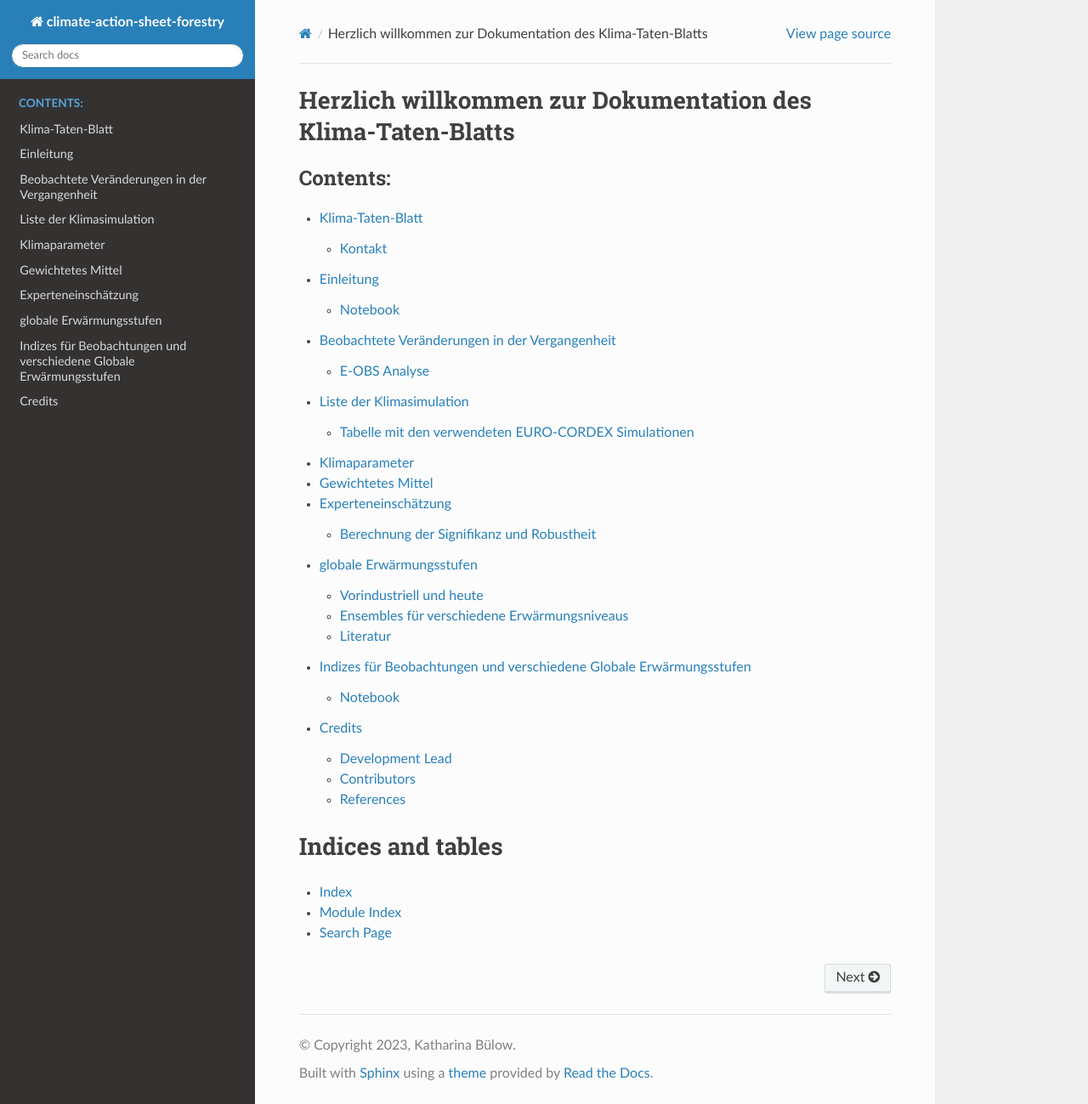
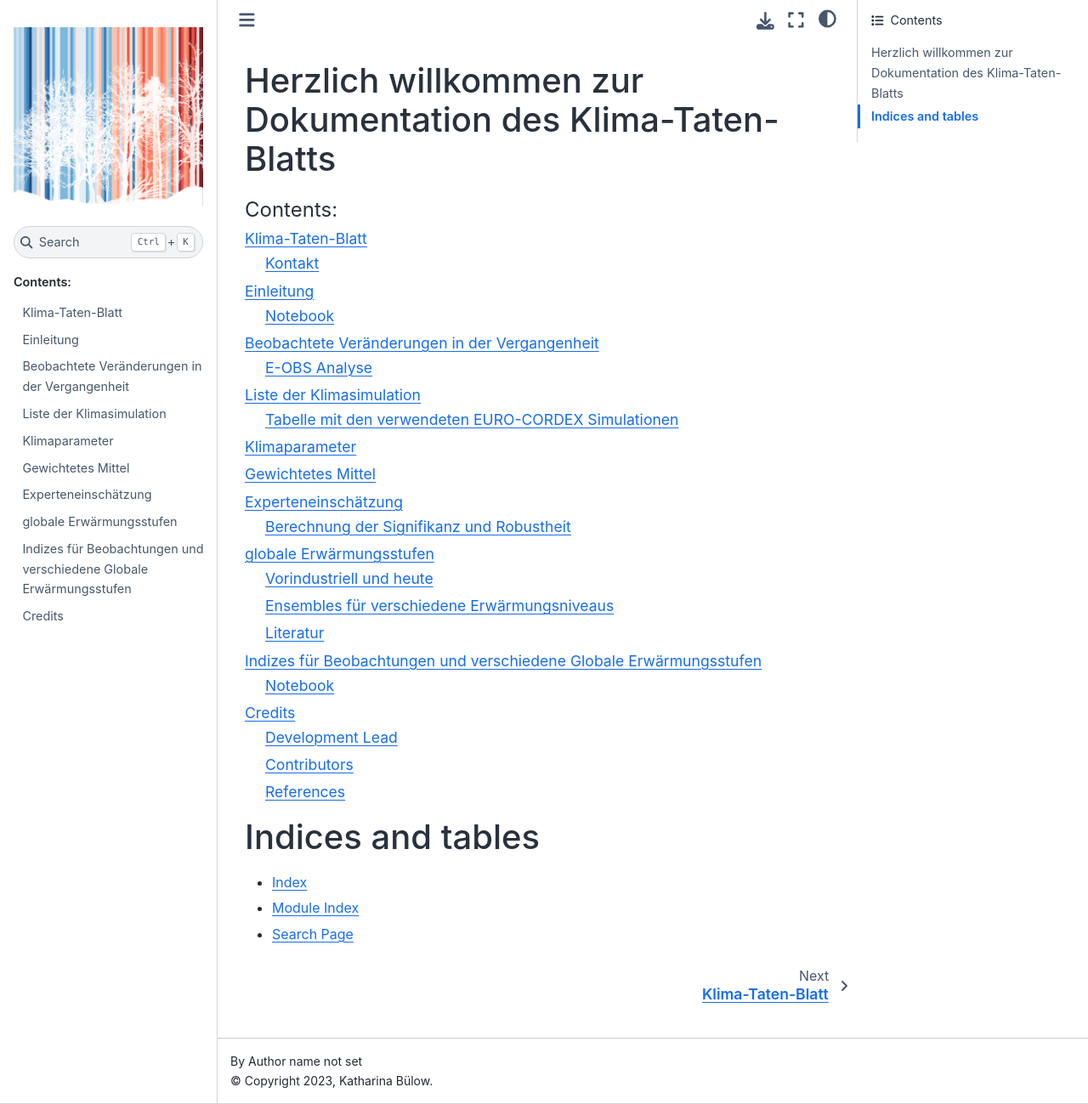
Before and after one commit to climate-service-center/climate-action-sheet-forestry, a Sphinx documentation site: the page built from docs/index.rst, in a window 1280 px wide and 1299 px high. Shown: the whole window at 85% size. Built offline with Sphinx 7.4.7 and the Sphinx Book theme 1.1.4, drawn with Linux system fonts in a browser that asks for light colours.

Commit message:
update theme

```diff
--- a/docs/conf.py
+++ b/docs/conf.py
@@ -123,7 +123,12 @@ pygments_style = "sphinx"
 
 # The theme to use for HTML and HTML Help pages.  See the documentation for
 # a list of builtin themes.
-html_theme = "sphinx_rtd_theme"
+# html_theme = "sphinx_rtd_theme"
+html_theme = "sphinx_book_theme"
+html_title = "Klima-Taten-Blatt"
+
+# not sure about the license here...
+html_logo = "../Titel.png"
 
 # Theme options are theme-specific and customize the look and feel of a theme
 # further.  For a list of options available for each theme, see the
```
Also changed, not shown: 1 other file.
